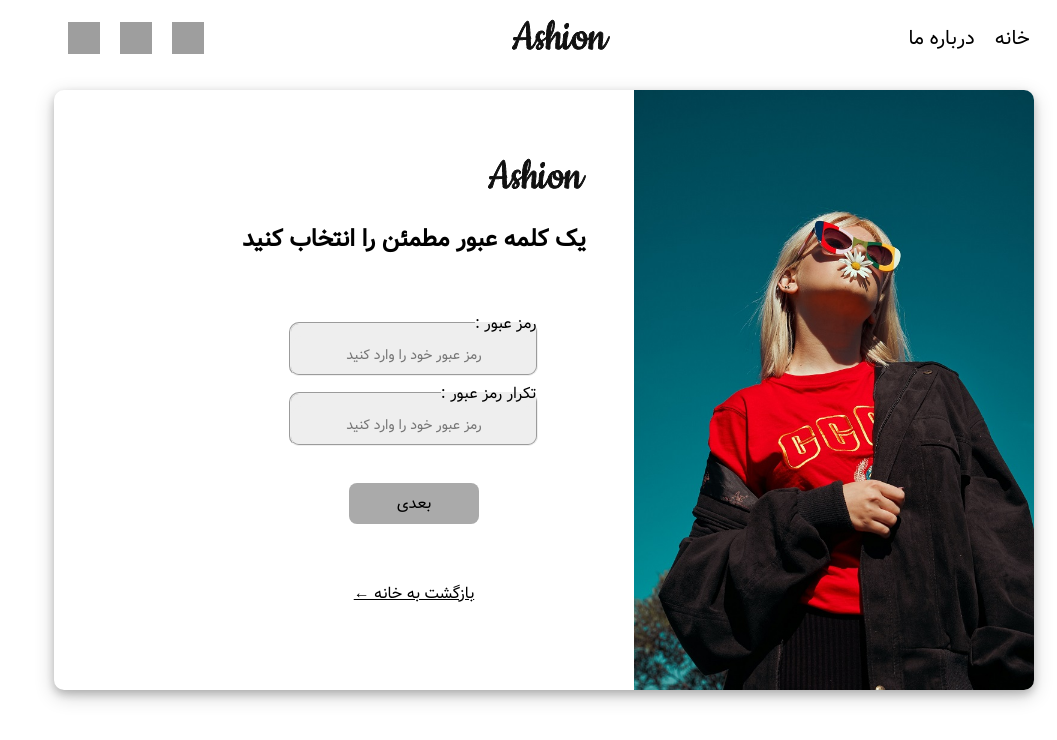
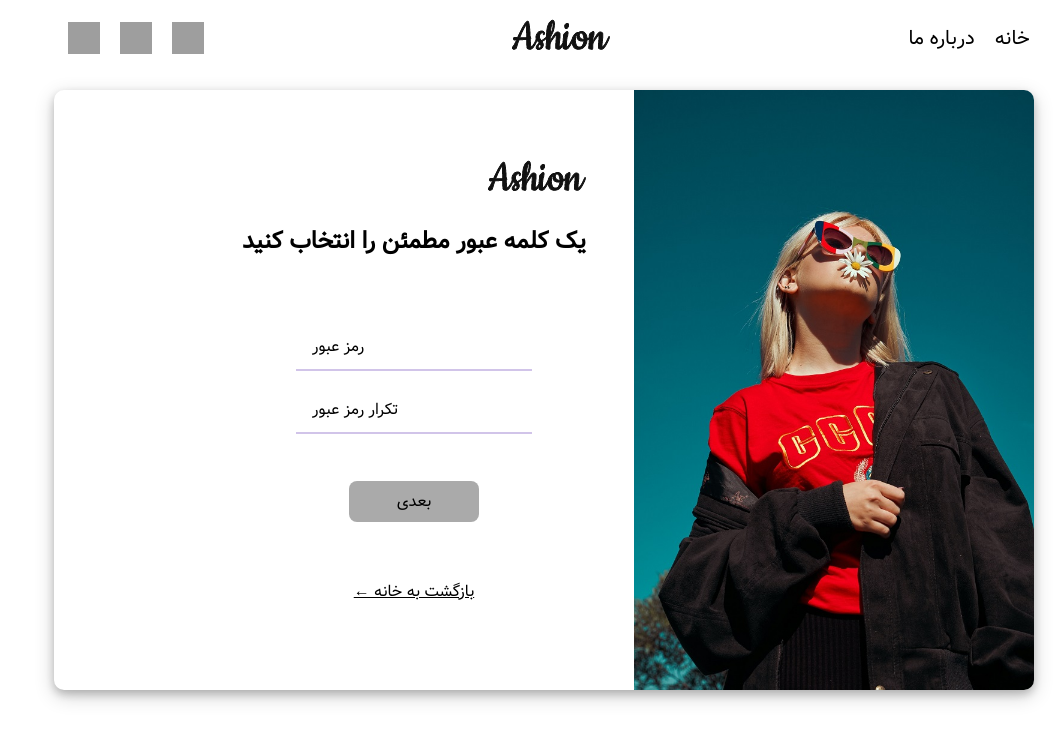
Before and after one commit to mobinajafari-dev/vue-ecommerce, a Vue app: page /password in a window 1280 px wide. Shown: the top 740 px of the page, without its empty margins (223-1280 px from the left). Built offline with nearby package versions, Linux system fonts and the light colour scheme; grey boxes are pictures that could not be loaded.

Commit message:
password input added

```diff
--- /dev/null
+++ b/src/components/passwordInput.vue
@@ -0,0 +1,288 @@
+<template>
+  <div class="password-input">
+    <div class="field field_v2">
+      <label for="password" class="ha-screen-reader">Last name</label>
+      <input
+        id="password"
+        class="field__input"
+        placeholder="ASh&9Ion@5"
+        type="password"
+        required
+      />
+      <div class="field__label-wrap" aria-hidden="true">
+        <p class="field__label">{{ input.title }}</p>
+      </div>
+    </div>
+  </div>
+</template>
+
+<script>
+export default {
+  name: "passwordInput",
+  props: ["input", "index"],
+};
+</script>
+
+<style>
+.password-input {
+  margin: 15px;
+}
+/*
+=====
+HELPERS
+=====
+*/
+
+.ha-screen-reader {
+  direction: rtl;
+  width: var(--ha-screen-reader-width, 1px);
+  height: var(--ha-screen-reader-height, 1px);
+  padding: var(--ha-screen-reader-padding, 0);
+  border: var(--ha-screen-reader-border, none);
+
+  position: var(--ha-screen-reader-position, absolute);
+  clip: var(--ha-screen-reader-clip, rect(1px, 1px, 1px, 1px));
+  overflow: var(--ha-screen-reader-overflow, hidden);
+}
+
+/*
+=====
+RESET STYLES
+=====
+*/
+
+.field__input {
+  --uiFieldPlaceholderColor: var(--fieldPlaceholderColor, #767676);
+
+  background-color: transparent;
+  border-radius: 0;
+  border: none;
+
+  -webkit-appearance: none;
+  -moz-appearance: none;
+
+  font-family: inherit;
+  font-size: inherit;
+}
+
+.field__input:focus::-webkit-input-placeholder {
+  color: var(--uiFieldPlaceholderColor);
+}
+
+.field__input:focus::-moz-placeholder {
+  color: var(--uiFieldPlaceholderColor);
+}
+
+/*
+=====
+CORE STYLES
+=====
+*/
+
+.field {
+  --uiFieldBorderWidth: var(--fieldBorderWidth, 2px);
+  --uiFieldPaddingRight: var(--fieldPaddingRight, 1rem);
+  --uiFieldPaddingLeft: var(--fieldPaddingLeft, 1rem);
+  --uiFieldBorderColorActive: var(
+    --fieldBorderColorActive,
+    rgba(22, 22, 22, 1)
+  );
+
+  display: var(--fieldDisplay, inline-flex);
+  position: relative;
+  font-size: var(--fieldFontSize, 1rem);
+}
+
+.field__input {
+  box-sizing: border-box;
+  width: var(--fieldWidth, 100%);
+  height: var(--fieldHeight, 3rem);
+  padding: var(--fieldPaddingTop, 1.25rem) var(--uiFieldPaddingRight)
+    var(--fieldPaddingBottom, 0.5rem) var(--uiFieldPaddingLeft);
+  border-bottom: var(--uiFieldBorderWidth) solid
+    var(--fieldBorderColor, rgba(0, 0, 0, 0.25));
+}
+
+.field__input:focus {
+  outline: none;
+}
+
+.field__input::-webkit-input-placeholder {
+  opacity: 0;
+  transition: opacity 0.2s ease-out;
+}
+
+.field__input::-moz-placeholder {
+  opacity: 0;
+  transition: opacity 0.2s ease-out;
+}
+
+.field__input:focus::-webkit-input-placeholder {
+  opacity: 1;
+  transition-delay: 0.2s;
+}
+
+.field__input:focus::-moz-placeholder {
+  opacity: 1;
+  transition-delay: 0.2s;
+}
+
+.field__label-wrap {
+  box-sizing: border-box;
+  pointer-events: none;
+  cursor: text;
+
+  position: absolute;
+  top: 0;
+  right: 0;
+  bottom: 0;
+  left: 0;
+}
+
+.field__label-wrap::after {
+  content: "";
+  box-sizing: border-box;
+  width: 100%;
+  height: 0;
+  opacity: 0;
+
+  position: absolute;
+  bottom: 0;
+  left: 0;
+}
+
+.field__input:focus ~ .field__label-wrap::after {
+  opacity: 1;
+}
+
+.field__label {
+  position: absolute;
+  left: var(--uiFieldPaddingLeft);
+  top: calc(50% - 0.5em);
+
+  line-height: 1;
+  font-size: var(--fieldHintFontSize, inherit);
+
+  transition: top 0.2s cubic-bezier(0.9, -0.15, 0.1, 1.15),
+    opacity 0.2s ease-out, font-size 0.2s ease-out;
+}
+
+.field__input:focus ~ .field__label-wrap .field__label,
+.field__input:not(:placeholder-shown) ~ .field__label-wrap .field__label {
+  --fieldHintFontSize: var(--fieldHintFontSizeFocused, 0.75rem);
+
+  top: var(--fieldHintTopHover, 0.25rem);
+}
+
+/*
+effect 1
+*/
+/*
+.field_v1 .field__label-wrap::after{
+  border-bottom: var(--uiFieldBorderWidth) solid var(--uiFieldBorderColorActive);
+  transition: opacity .2s ease-out;
+} */
+
+/*
+effect 2
+*/
+
+.field_v2 .field__label-wrap {
+  overflow: hidden;
+}
+
+.field_v2 .field__label-wrap::after {
+  border-bottom: var(--uiFieldBorderWidth) solid var(--uiFieldBorderColorActive);
+  transform: translate3d(-105%, 0, 0);
+  transition: transform 0.285s ease-out 0.2s, opacity 0.2s ease-out 0.2s;
+}
+
+.field_v2 .field__input:focus ~ .field__label-wrap::after {
+  transform: translate3d(0, 0, 0);
+  transition-delay: 0;
+}
+
+/* /*
+effect 3
+*/
+/*
+.field_v3 .field__label-wrap::after{
+  border: var(--uiFieldBorderWidth) solid var(--uiFieldBorderColorActive);
+  transition: height .2s ease-out, opacity .2s ease-out;
+}
+
+.field_v3 .field__input:focus ~ .field__label-wrap::after{
+  height: 100%;
+} */
+
+/*
+=====
+LEVEL 4. SETTINGS
+=====
+*/
+
+.field {
+  --fieldBorderColor: #d1c4e9;
+  --fieldBorderColorActive: #673ab7;
+}
+
+/*
+=====
+DEMO
+=====
+*/
+
+body {
+  font-family: -apple-system, BlinkMacSystemFont, Segoe UI, Roboto, Open Sans,
+    Ubuntu, Fira Sans, Helvetica Neue, sans-serif;
+  margin: 0;
+
+  min-height: 100vh;
+  display: flex;
+  flex-direction: column;
+  direction: rtl;
+}
+
+.page {
+  box-sizing: border-box;
+  width: 100%;
+  max-width: 480px;
+  margin: auto;
+  padding: 1rem;
+
+  display: grid;
+  grid-gap: 30px;
+}
+
+.linktr {
+  order: -1;
+  padding: 1.75rem;
+  text-align: center;
+}
+
+.linktr__goal {
+  background-color: rgb(209, 246, 255);
+  color: rgb(8, 49, 112);
+  box-shadow: rgb(8 49 112 / 24%) 0px 2px 8px 0px;
+  border-radius: 2rem;
+  padding: 0.5rem 1.25rem;
+}
+
+@media (min-width: 1024px) {
+  .linktr {
+    position: absolute;
+    right: 1rem;
+    bottom: 1rem;
+  }
+}
+
+.r-link {
+  --uirLinkDisplay: var(--rLinkDisplay, inline-flex);
+  --uirLinkTextColor: var(--rLinkTextColor);
+  --uirLinkTextDecoration: var(--rLinkTextDecoration, none);
+
+  display: var(--uirLinkDisplay) !important;
+  color: var(--uirLinkTextColor) !important;
+  text-decoration: var(--uirLinkTextDecoration) !important;
+}
+</style>
--- a/src/views/Password.vue
+++ b/src/views/Password.vue
@@ -5,28 +5,14 @@
     <div class="user__content">
       <img src="@/assets/logo.webp" alt="logo" class="user__logo" />
       <h2 class="user__title">یک کلمه عبور مطمئن را انتخاب کنید</h2>
-      <form class="form m-auto">
-        <fieldset class="form__box">
-          <legend class="form__title">رمز عبور :</legend>
-          <input
-            type="email"
-            name="email"
-            id="email"
-            placeholder="رمز عبور خود را وارد کنید"
-            class="form__input"
-          />
-        </fieldset>
-        <fieldset class="form__box">
-          <legend class="form__title">تکرار رمز عبور :</legend>
-          <input
-            type="password"
-            name="password"
-            id="password"
-            class="form__input"
-            placeholder="رمز عبور خود را وارد کنید"
-          />
-        </fieldset>
-      </form>
+      <div class="form m-auto">
+        <passwordInput
+          v-for="(input, i) in inputs"
+          :key="i"
+          :input="input"
+          :index="i"
+        />
+      </div>
       <router-link
         :to="{ name: 'confirm-password' }"
         class="user__btn single-btn m-auto"
@@ -42,10 +28,17 @@
 </template>
 <script>
 import NavbarSection from "@/components/NavbarSection.vue";
+import passwordInput from "@/components/passwordInput.vue";
 export default {
   name: "Password",
   components: {
     NavbarSection,
+    passwordInput,
+  },
+  data() {
+    return {
+      inputs: [{ title: "رمز عبور" }, { title: "تکرار رمز عبور" }],
+    };
   },
 };
 </script>
--- a/src/views/UserProfileView.vue
+++ b/src/views/UserProfileView.vue
@@ -16,16 +16,12 @@
             class="form__input"
           />
         </fieldset>
-        <fieldset class="form__box">
-          <legend class="form__title">رمز عبور :</legend>
-          <input
-            type="password"
-            name="password"
-            id="password"
-            class="form__input"
-            placeholder="رمز عبور خود را وارد کنید"
-          />
-        </fieldset>
+        <passwordInput
+          v-for="(input, i) in inputs"
+          :key="i"
+          :input="input"
+          :index="i"
+        />
         <div class="checkbox">
           <input
             type="checkbox"
@@ -60,13 +56,18 @@
 
 <script>
 import NavbarSection from "@/components/NavbarSection.vue";
+import passwordInput from "@/components/passwordInput.vue";
+
 export default {
   name: "UserProfileView",
   components: {
     NavbarSection,
+    passwordInput,
   },
   setup() {
-    return {};
+    return {
+      inputs: [{ title: "رمز عبور" }],
+    };
   },
 };
 </script>
@@ -180,6 +181,7 @@ export default {
 .user__link {
   color: #000;
   font-size: 16px;
+  cursor: pointer;
 }
 
 .password__link {
```
